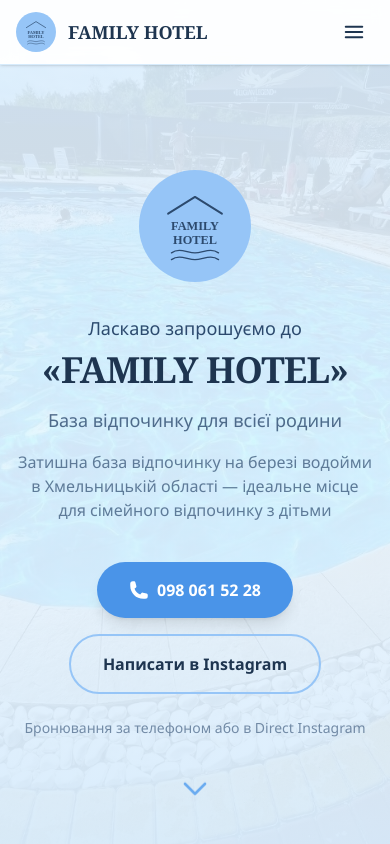
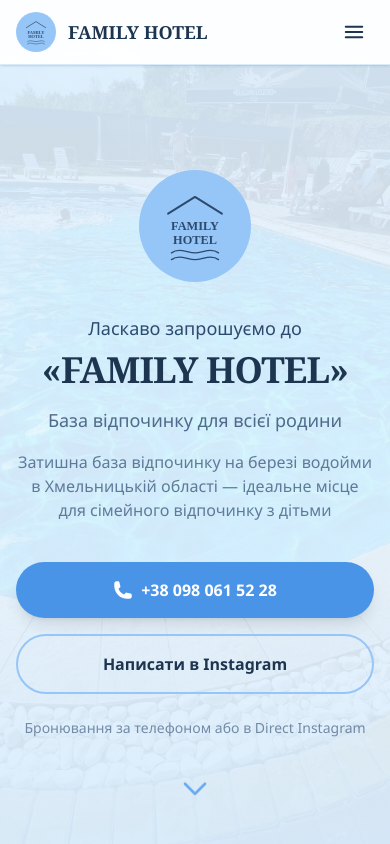
Before and after one commit to roman-alex/family-hotel, a React (Vite) app: page / in a window 390 px wide. Shown: the top 844 px of the page. Built offline with nearby package versions, Linux system fonts and the light colour scheme.

Commit message:
Update phone display format and equalize hero CTA button widths.
Show +38 098 061 52 28 site-wide and make phone and Instagram buttons the same full width on mobile.

Co-authored-by: Cursor <cursoragent@cursor.com>

```diff
--- a/index.html
+++ b/index.html
@@ -6,7 +6,7 @@
     <meta name="viewport" content="width=device-width, initial-scale=1.0" />
     <meta
       name="description"
-      content="FAMILY HOTEL — база відпочинку в Хмельницькій області, с. Куражин. Номери, ресторан, дитячий майданчик. Бронювання: 098 061 52 28."
+      content="FAMILY HOTEL — база відпочинку в Хмельницькій області, с. Куражин. Номери, ресторан, дитячий майданчик. Бронювання: +38 098 061 52 28."
     />
     <title>FAMILY HOTEL — База відпочинку, с. Куражин</title>
   </head>
--- a/src/components/Hero.tsx
+++ b/src/components/Hero.tsx
@@ -32,10 +32,10 @@ export function Hero() {
           {hero.subtitle}
         </p>
 
-        <div className="flex flex-col items-center justify-center gap-4 sm:flex-row">
+        <div className="mx-auto flex w-full max-w-sm flex-col gap-4 sm:max-w-none sm:flex-row sm:justify-center">
           <a
             href={`tel:${site.phone}`}
-            className="inline-flex items-center gap-2 rounded-full bg-brand-500 px-8 py-4 text-base font-semibold text-white shadow-lg transition hover:bg-brand-400 hover:shadow-xl"
+            className="inline-flex w-full items-center justify-center gap-2 rounded-full bg-brand-500 px-8 py-4 text-base font-semibold text-white shadow-lg transition hover:bg-brand-400 hover:shadow-xl sm:w-auto"
           >
             <svg
               xmlns="http://www.w3.org/2000/svg"
@@ -55,7 +55,7 @@ export function Hero() {
             href={site.instagram}
             target="_blank"
             rel="noopener noreferrer"
-            className="inline-flex items-center gap-2 rounded-full border-2 border-brand-300 px-8 py-4 text-base font-semibold text-brand-700 transition hover:border-brand-400 hover:bg-brand-100"
+            className="inline-flex w-full items-center justify-center gap-2 rounded-full border-2 border-brand-300 px-8 py-4 text-base font-semibold text-brand-700 transition hover:border-brand-400 hover:bg-brand-100 sm:w-auto"
           >
             Написати в Instagram
           </a>
--- a/src/data/content.ts
+++ b/src/data/content.ts
@@ -5,7 +5,7 @@ export const site = {
   fullName: '«FAMILY HOTEL»',
   tagline: 'База відпочинку для всієї родини',
   phone: '+380980615228',
-  phoneDisplay: '098 061 52 28',
+  phoneDisplay: '+38 098 061 52 28',
   instagram: 'https://www.instagram.com/family_hotels',
   bookingNote: 'Бронювання за телефоном або в Direct Instagram',
   address: {
```
